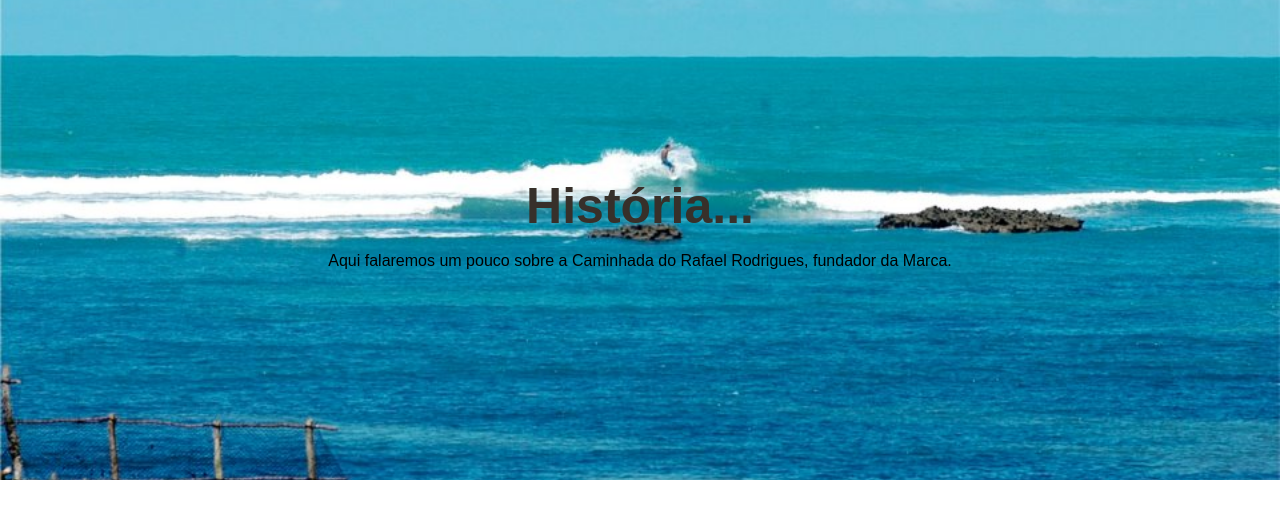
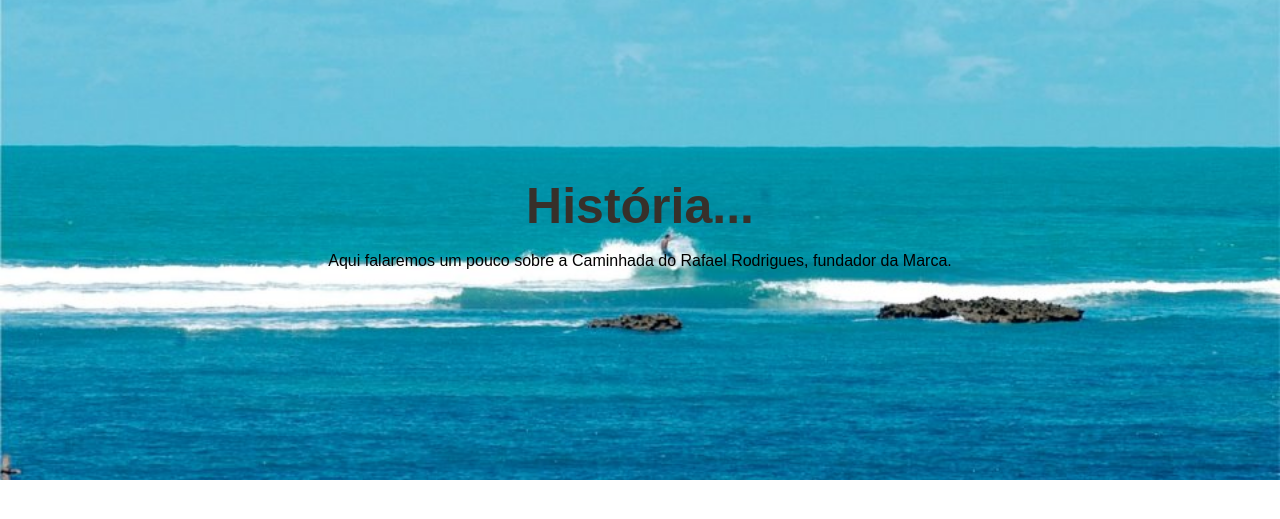
Before and after one commit to vpaccola/Padang, a PHP site: page /biografia.html in a window 1280 px wide. Shown: the part 70-589 px from the top of the page. Run offline with PHP 8.4, Linux system fonts and the light colour scheme; some web fonts are replaced.

Commit message:
Update do Bakcground

```diff
--- a/css/estilo.css
+++ b/css/estilo.css
@@ -105,7 +105,7 @@ Estilos do Cabeçalho ==== Padang Surf =====
 ============================================*/
 header {
 	background-image: url('../img/fundo-cabecalho.jpg');
-	background-attachment: scroll; /* Teste para ver se a imagem fica fixa, no meu Bakcground */
+	background-attachment: fixed; /* Teste para ver se a imagem fica fixa, no meu Bakcground */
 	background-size: cover; /*cobrir */
 	background-position: center;
 	background-repeat: no-repeat; /*que sentido quer que o fundo seja repetido*/
```
